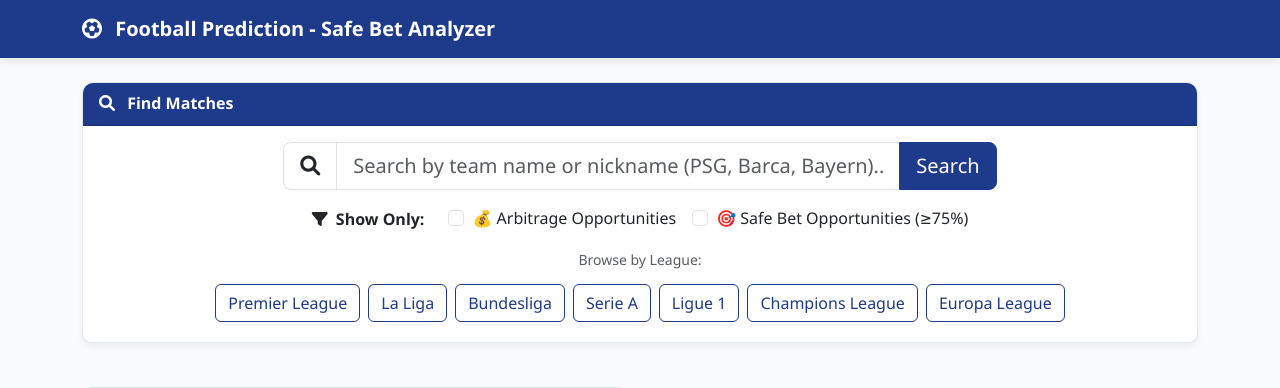
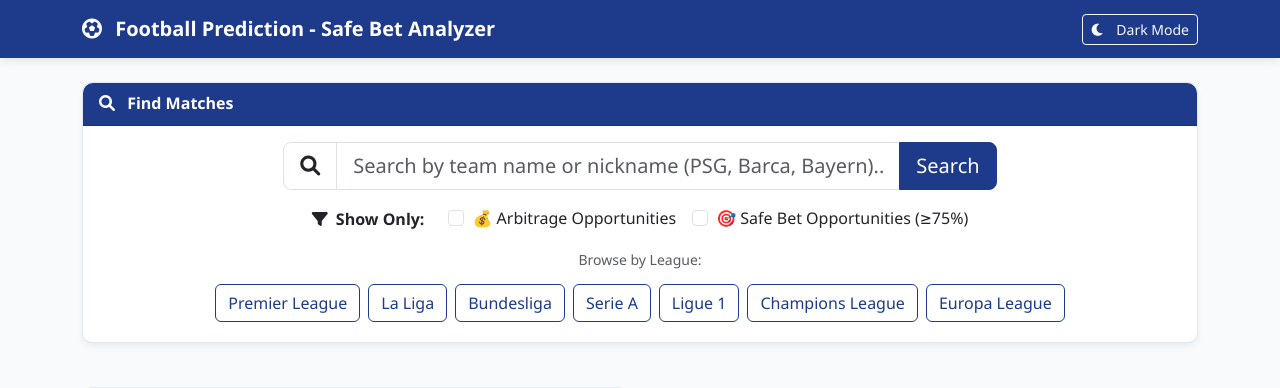
Before and after one commit to NizarNi/football-predictor, a Flask app: page / in a window 1280 px wide. Shown: the top 388 px of the page. Run offline with Flask 3, Linux system fonts and the light colour scheme.

Commit message:
Add a dark mode option to the website interface
Implement a theme toggle button and associated JavaScript functions to switch between light and dark themes, including theme-aware color adjustments for various UI elements and chart components.

Replit-Commit-Author: Agent
Replit-Commit-Session-Id: 29311085-60f5-4d56-a3c6-8fb413bba7c5
Replit-Commit-Checkpoint-Type: intermediate_checkpoint
Replit-Commit-Screenshot-Url: https://storage.googleapis.com/screenshot-production-us-central1/0e78cfd8-abdd-43cc-9269-905bf7671a48/29311085-60f5-4d56-a3c6-8fb413bba7c5/EibYrfn

```diff
--- a/football_predictor/templates/index.html
+++ b/football_predictor/templates/index.html
@@ -362,6 +362,10 @@
                 <i class="fas fa-futbol me-2"></i>
                 Football Prediction - Safe Bet Analyzer
             </a>
+            <button id="theme-toggle" class="btn btn-outline-light btn-sm" onclick="toggleTheme()">
+                <i id="theme-icon" class="fas fa-moon"></i>
+                <span id="theme-text" class="ms-2 d-none d-md-inline">Dark Mode</span>
+            </button>
         </div>
     </nav>
 
@@ -568,26 +572,12 @@
 
     <script src="https://cdn.jsdelivr.net/npm/bootstrap@5.3.0-alpha1/dist/js/bootstrap.bundle.min.js"></script>
     <script>
-        document.addEventListener('DOMContentLoaded', function() {
-            // DOM elements
-            const teamSearchInput = document.getElementById('team-search');
-            const searchBtn = document.getElementById('search-btn');
-            const leagueButtons = document.querySelectorAll('[data-league]');
-            const matchesList = document.getElementById('matches-list');
-            const predictionContainer = document.getElementById('prediction-container');
-            const matchTeams = document.getElementById('match-teams');
-            const matchLeague = document.getElementById('match-league');
-            const matchDate = document.getElementById('match-date');
-            const prediction1x2 = document.getElementById('prediction-1x2');
-            const predictionOverUnder = document.getElementById('prediction-over-under');
-            const bettingAnalysis = document.getElementById('betting-analysis');
-            const matchContext = document.getElementById('match-context');
-
+        // Global variables for theme toggle access
         let currentMatchData = null;
         let currentOverUnderData = null;
         let currentXgData = null;
 
-            // Theme-aware color helper functions
+        // Theme-aware color helper functions (global scope for theme toggle)
         function isDarkTheme() {
             return document.body.classList.contains('dark-theme');
         }
@@ -613,6 +603,199 @@
                 xgAnalysisText: dark ? '#818cf8' : '#6366f1'
             };
         }
+
+        // Format form indicators helper (global scope for theme toggle)
+        function formatFormIndicators(formString) {
+            if (!formString) return '';
+
+            const colors = getThemeColors();
+            const formArray = formString.split('');
+            return `<div style="display: inline-flex; gap: 2px; white-space: nowrap;">` + formArray.map(result => {
+                let bgColor = '';
+
+                if (result === 'W') {
+                    bgColor = colors.winGreen;
+                } else if (result === 'D') {
+                    bgColor = colors.drawGray;
+                } else if (result === 'L') {
+                    bgColor = colors.lossRed;
+                }
+
+                return `<span style="display: inline-block; width: 24px; height: 24px; background-color: ${bgColor}; color: white; text-align: center; line-height: 24px; font-size: 12px; font-weight: bold; border-radius: 3px;">${result}</span>`;
+            }).join('') + `</div>`;
+        }
+
+        // Create xG trend chart helper (global scope for theme toggle)
+        function createXgTrendChart(canvasId, recentMatches, teamName) {
+            if (!recentMatches || recentMatches.length === 0) return null;
+
+            const matches = [...recentMatches];
+            const colors = getThemeColors();
+
+            const rollingWindow = 5;
+            const xgForRolling = [];
+            const xgAgainstRolling = [];
+            const labels = [];
+
+            for (let i = 0; i < matches.length; i++) {
+                const startIdx = Math.max(0, i - rollingWindow + 1);
+                const window = matches.slice(startIdx, i + 1);
+
+                const avgXgFor = window.reduce((sum, m) => sum + m.xg_for, 0) / window.length;
+                const avgXgAgainst = window.reduce((sum, m) => sum + m.xg_against, 0) / window.length;
+
+                xgForRolling.push(avgXgFor);
+                xgAgainstRolling.push(avgXgAgainst);
+
+                const vs = matches[i].is_home ? 'vs' : '@';
+                labels.push(`${vs} ${matches[i].opponent.substring(0, 10)}`);
+            }
+
+            const ctx = document.getElementById(canvasId);
+            if (!ctx) return null;
+
+            return new Chart(ctx, {
+                type: 'line',
+                data: {
+                    labels: labels,
+                    datasets: [
+                        {
+                            label: 'xG For (Rolling Avg)',
+                            data: xgForRolling,
+                            borderColor: colors.xgFor,
+                            backgroundColor: 'rgba(40, 167, 69, 0.1)',
+                            fill: true,
+                            tension: 0.3,
+                            pointRadius: 4,
+                            pointHoverRadius: 6,
+                            borderWidth: 2
+                        },
+                        {
+                            label: 'xG Against (Rolling Avg)',
+                            data: xgAgainstRolling,
+                            borderColor: colors.xgAgainst,
+                            backgroundColor: 'rgba(220, 53, 69, 0.1)',
+                            fill: true,
+                            tension: 0.3,
+                            pointRadius: 4,
+                            pointHoverRadius: 6,
+                            borderWidth: 2
+                        }
+                    ]
+                },
+                options: {
+                    responsive: true,
+                    maintainAspectRatio: false,
+                    plugins: {
+                        legend: {
+                            display: true,
+                            position: 'top',
+                            labels: {
+                                boxWidth: 12,
+                                font: { size: 11 },
+                                color: colors.chartText
+                            }
+                        },
+                        title: {
+                            display: true,
+                            text: `${teamName} - Rolling 5-Match xG Trend`,
+                            font: { size: 12, weight: 'bold' },
+                            color: colors.chartText
+                        },
+                        tooltip: {
+                            callbacks: {
+                                title: function(tooltipItems) {
+                                    const idx = tooltipItems[0].dataIndex;
+                                    const match = matches[idx];
+                                    const vs = match.is_home ? 'vs' : '@';
+                                    const result = match.result || 'N/A';
+                                    const score = match.score || '';
+                                    return `${vs} ${match.opponent} ${score ? '(' + score + ')' : ''} - ${result}`;
+                                },
+                                label: function(context) {
+                                    const idx = context.dataIndex;
+                                    const match = matches[idx];
+                                    const rollingAvg = context.parsed.y.toFixed(2);
+                                    const actualXg = context.datasetIndex === 0 ? match.xg_for.toFixed(2) : match.xg_against.toFixed(2);
+                                    const metric = context.datasetIndex === 0 ? 'xGF' : 'xGA';
+                                    return [
+                                        `Rolling Avg: ${rollingAvg}`,
+                                        `This Match ${metric}: ${actualXg}`
+                                    ];
+                                },
+                                footer: function(tooltipItems) {
+                                    const idx = tooltipItems[0].dataIndex;
+                                    const xgFor = xgForRolling[idx];
+                                    const xgAgainst = xgAgainstRolling[idx];
+                                    if (xgFor > xgAgainst) {
+                                        return '✅ Good form (Creating > Conceding)';
+                                    } else if (xgAgainst > xgFor) {
+                                        return '❌ Struggling (Conceding > Creating)';
+                                    } else {
+                                        return '⚖️ Balanced';
+                                    }
+                                }
+                            }
+                        }
+                    },
+                    scales: {
+                        y: {
+                            beginAtZero: true,
+                            title: {
+                                display: true,
+                                text: 'Expected Goals per Game',
+                                font: { size: 11, weight: 'bold' },
+                                color: colors.chartText
+                            },
+                            ticks: {
+                                font: { size: 10 },
+                                color: colors.chartText
+                            },
+                            grid: {
+                                color: function(context) {
+                                    if (context.tick.value === 0) {
+                                        return isDarkTheme() ? 'rgba(148, 163, 184, 0.3)' : 'rgba(0, 0, 0, 0.3)';
+                                    }
+                                    return colors.chartGrid;
+                                },
+                                lineWidth: function(context) {
+                                    if (context.tick.value === 0) {
+                                        return 2;
+                                    }
+                                    return 1;
+                                }
+                            }
+                        },
+                        x: {
+                            ticks: {
+                                font: { size: 9 },
+                                maxRotation: 45,
+                                minRotation: 45,
+                                color: colors.chartText
+                            },
+                            grid: {
+                                display: false
+                            }
+                        }
+                    }
+                }
+            });
+        }
+
+        document.addEventListener('DOMContentLoaded', function() {
+            // DOM elements
+            const teamSearchInput = document.getElementById('team-search');
+            const searchBtn = document.getElementById('search-btn');
+            const leagueButtons = document.querySelectorAll('[data-league]');
+            const matchesList = document.getElementById('matches-list');
+            const predictionContainer = document.getElementById('prediction-container');
+            const matchTeams = document.getElementById('match-teams');
+            const matchLeague = document.getElementById('match-league');
+            const matchDate = document.getElementById('match-date');
+            const prediction1x2 = document.getElementById('prediction-1x2');
+            const predictionOverUnder = document.getElementById('prediction-over-under');
+            const bettingAnalysis = document.getElementById('betting-analysis');
+            const matchContext = document.getElementById('match-context');
 
             // Comprehensive team database with nicknames and aliases (unique aliases only)
             const teamDatabase = [
@@ -1466,187 +1649,6 @@
                 });
             }
 
-            function formatFormIndicators(formString) {
-                if (!formString) return '';
-
-                const colors = getThemeColors();
-                const formArray = formString.split('');
-                return `<div style="display: inline-flex; gap: 2px; white-space: nowrap;">` + formArray.map(result => {
-                    let bgColor = '';
-
-                    if (result === 'W') {
-                        bgColor = colors.winGreen;
-                    } else if (result === 'D') {
-                        bgColor = colors.drawGray;
-                    } else if (result === 'L') {
-                        bgColor = colors.lossRed;
-                    }
-
-                    return `<span style="display: inline-block; width: 24px; height: 24px; background-color: ${bgColor}; color: white; text-align: center; line-height: 24px; font-size: 12px; font-weight: bold; border-radius: 3px;">${result}</span>`;
-                }).join('') + `</div>`;
-            }
-
-            function createXgTrendChart(canvasId, recentMatches, teamName) {
-                if (!recentMatches || recentMatches.length === 0) return null;
-
-                // Keep original order to show newest to oldest (recent on right)
-                const matches = [...recentMatches];
-                const colors = getThemeColors();
-
-                // Compute rolling 5-match averages for each point
-                const rollingWindow = 5;
-                const xgForRolling = [];
-                const xgAgainstRolling = [];
-                const labels = [];
-
-                for (let i = 0; i < matches.length; i++) {
-                    const startIdx = Math.max(0, i - rollingWindow + 1);
-                    const window = matches.slice(startIdx, i + 1);
-
-                    // Calculate average for this window
-                    const avgXgFor = window.reduce((sum, m) => sum + m.xg_for, 0) / window.length;
-                    const avgXgAgainst = window.reduce((sum, m) => sum + m.xg_against, 0) / window.length;
-
-                    xgForRolling.push(avgXgFor);
-                    xgAgainstRolling.push(avgXgAgainst);
-
-                    // Create label
-                    const vs = matches[i].is_home ? 'vs' : '@';
-                    labels.push(`${vs} ${matches[i].opponent.substring(0, 10)}`);
-                }
-
-                const ctx = document.getElementById(canvasId);
-                if (!ctx) return null;
-
-                return new Chart(ctx, {
-                    type: 'line',
-                    data: {
-                        labels: labels,
-                        datasets: [
-                            {
-                                label: 'xG For (Rolling Avg)',
-                                data: xgForRolling,
-                                borderColor: colors.xgFor,
-                                backgroundColor: 'rgba(40, 167, 69, 0.1)',
-                                fill: true,
-                                tension: 0.3,
-                                pointRadius: 4,
-                                pointHoverRadius: 6,
-                                borderWidth: 2
-                            },
-                            {
-                                label: 'xG Against (Rolling Avg)',
-                                data: xgAgainstRolling,
-                                borderColor: colors.xgAgainst,
-                                backgroundColor: 'rgba(220, 53, 69, 0.1)',
-                                fill: true,
-                                tension: 0.3,
-                                pointRadius: 4,
-                                pointHoverRadius: 6,
-                                borderWidth: 2
-                            }
-                        ]
-                    },
-                    options: {
-                        responsive: true,
-                        maintainAspectRatio: false,
-                        plugins: {
-                            legend: {
-                                display: true,
-                                position: 'top',
-                                labels: {
-                                    boxWidth: 12,
-                                    font: { size: 11 },
-                                    color: colors.chartText
-                                }
-                            },
-                            title: {
-                                display: true,
-                                text: `${teamName} - Rolling 5-Match xG Trend`,
-                                font: { size: 12, weight: 'bold' },
-                                color: colors.chartText
-                            },
-                            tooltip: {
-                                callbacks: {
-                                    title: function(tooltipItems) {
-                                        const idx = tooltipItems[0].dataIndex;
-                                        const match = matches[idx];
-                                        const vs = match.is_home ? 'vs' : '@';
-                                        const result = match.result || 'N/A';
-                                        const score = match.score || '';
-                                        return `${vs} ${match.opponent} ${score ? '(' + score + ')' : ''} - ${result}`;
-                                    },
-                                    label: function(context) {
-                                        const idx = context.dataIndex;
-                                        const match = matches[idx];
-                                        const rollingAvg = context.parsed.y.toFixed(2);
-                                        const actualXg = context.datasetIndex === 0 ? match.xg_for.toFixed(2) : match.xg_against.toFixed(2);
-                                        const metric = context.datasetIndex === 0 ? 'xGF' : 'xGA';
-                                        return [
-                                            `Rolling Avg: ${rollingAvg}`,
-                                            `This Match ${metric}: ${actualXg}`
-                                        ];
-                                    },
-                                    footer: function(tooltipItems) {
-                                        const idx = tooltipItems[0].dataIndex;
-                                        const xgFor = xgForRolling[idx];
-                                        const xgAgainst = xgAgainstRolling[idx];
-                                        if (xgFor > xgAgainst) {
-                                            return '✅ Good form (Creating > Conceding)';
-                                        } else if (xgAgainst > xgFor) {
-                                            return '❌ Struggling (Conceding > Creating)';
-                                        } else {
-                                            return '⚖️ Balanced';
-                                        }
-                                    }
-                                }
-                            }
-                        },
-                        scales: {
-                            y: {
-                                beginAtZero: true,
-                                title: {
-                                    display: true,
-                                    text: 'Expected Goals per Game',
-                                    font: { size: 11, weight: 'bold' },
-                                    color: colors.chartText
-                                },
-                                ticks: {
-                                    font: { size: 10 },
-                                    color: colors.chartText
-                                },
-                                grid: {
-                                    color: function(context) {
-                                        // Make zero-line more visible
-                                        if (context.tick.value === 0) {
-                                            return isDarkTheme() ? 'rgba(148, 163, 184, 0.3)' : 'rgba(0, 0, 0, 0.3)';
-                                        }
-                                        return colors.chartGrid;
-                                    },
-                                    lineWidth: function(context) {
-                                        // Make zero-line thicker
-                                        if (context.tick.value === 0) {
-                                            return 2;
-                                        }
-                                        return 1;
-                                    }
-                                }
-                            },
-                            x: {
-                                ticks: {
-                                    font: { size: 9 },
-                                    maxRotation: 45,
-                                    minRotation: 45,
-                                    color: colors.chartText
-                                },
-                                grid: {
-                                    display: false
-                                }
-                            }
-                        }
-                    }
-                });
-            }
 
             function displayMatchContextData(contextData) {
                 let html = '';
@@ -2193,6 +2195,57 @@
             // Auto-load popular upcoming matches on page load
             getUpcomingMatches('CL');
         });
+
+        // Theme toggle functionality (outside DOMContentLoaded for onclick access)
+        function toggleTheme() {
+            const body = document.body;
+            const themeIcon = document.getElementById('theme-icon');
+            const themeText = document.getElementById('theme-text');
+
+            // Toggle dark theme class
+            body.classList.toggle('dark-theme');
+
+            // Update button icon and text
+            const isDark = body.classList.contains('dark-theme');
+            if (isDark) {
+                themeIcon.className = 'fas fa-sun';
+                themeText.textContent = 'Light Mode';
+                localStorage.setItem('theme', 'dark');
+            } else {
+                themeIcon.className = 'fas fa-moon';
+                themeText.textContent = 'Dark Mode';
+                localStorage.setItem('theme', 'light');
+            }
+
+            // Refresh charts if they exist (they'll pick up new theme colors)
+            if (window.homeXgChart) {
+                const homeCanvas = document.getElementById('home-xg-chart');
+                if (homeCanvas && currentMatchData && currentXgData && currentXgData.home_stats && currentXgData.home_stats.recent_matches) {
+                    window.homeXgChart.destroy();
+                    window.homeXgChart = createXgTrendChart('home-xg-chart', currentXgData.home_stats.recent_matches, currentMatchData.home_team);
+                }
+            }
+            if (window.awayXgChart) {
+                const awayCanvas = document.getElementById('away-xg-chart');
+                if (awayCanvas && currentMatchData && currentXgData && currentXgData.away_stats && currentXgData.away_stats.recent_matches) {
+                    window.awayXgChart.destroy();
+                    window.awayXgChart = createXgTrendChart('away-xg-chart', currentXgData.away_stats.recent_matches, currentMatchData.away_team);
+                }
+            }
+        }
+
+        // Initialize theme from localStorage on page load
+        document.addEventListener('DOMContentLoaded', function() {
+            const savedTheme = localStorage.getItem('theme');
+            const themeIcon = document.getElementById('theme-icon');
+            const themeText = document.getElementById('theme-text');
+
+            if (savedTheme === 'dark') {
+                document.body.classList.add('dark-theme');
+                themeIcon.className = 'fas fa-sun';
+                themeText.textContent = 'Light Mode';
+            }
+        });
     </script>
 </body>
 </html>
```
Lines whose indentation alone changed are shown as unchanged.
